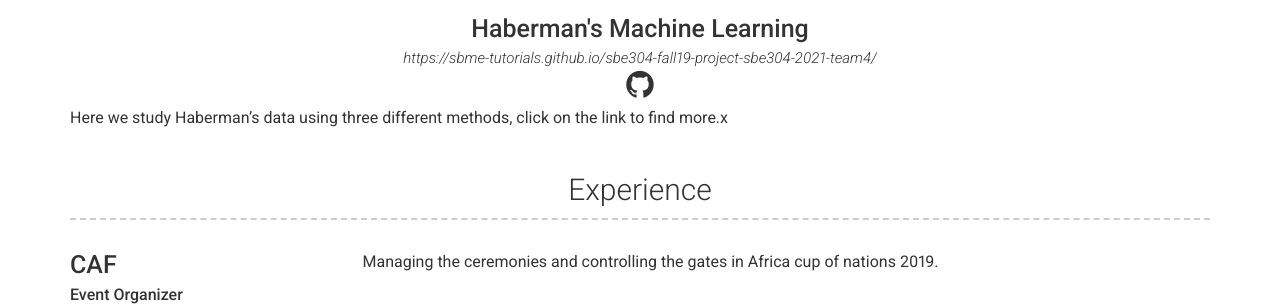
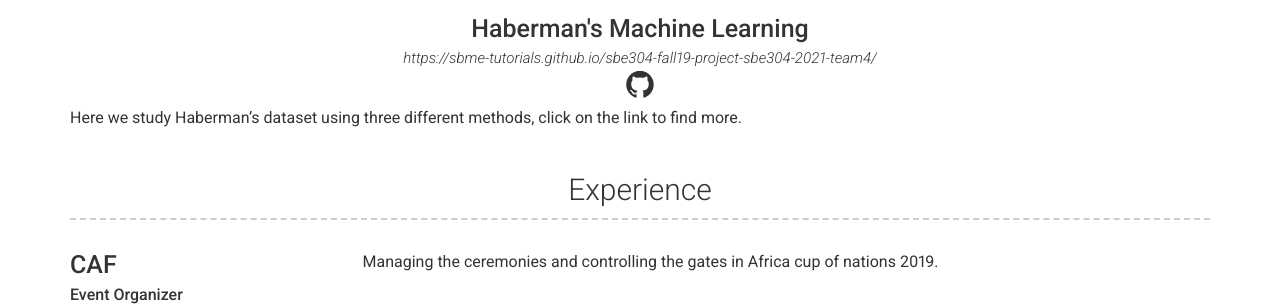
Before and after one commit to fadytadrous/My-CV, a Jekyll site: the page built from index.md, in a window 1280 px wide. Shown: the part 798-1104 px from the top of the page. Built offline with Jekyll 4.4.1, drawn with Linux system fonts in a browser that asks for light colours.

Commit message:
Update projects.yml

```diff
--- a/_data/projects.yml
+++ b/_data/projects.yml
@@ -13,4 +13,4 @@
   link: https://sbme-tutorials.github.io/sbe304-fall19-project-sbe304-2021-team4/
   github: fadytadrous
   description: | # this will include new lines to allow paragraphs
-    Here we study Haberman's data using three different methods, click on the link to find more.x
+    Here we study Haberman's dataset using three different methods, click on the link to find more.
```
